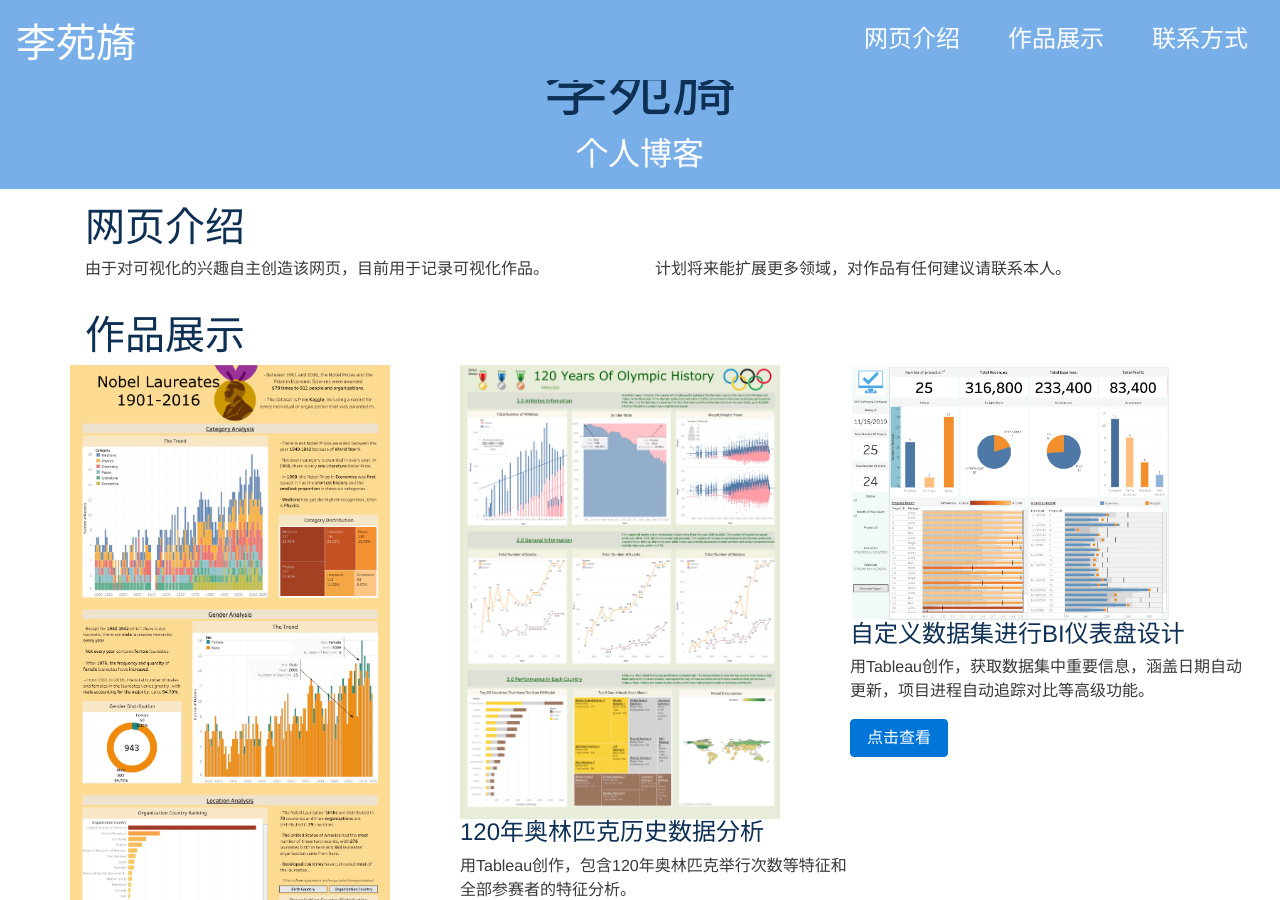
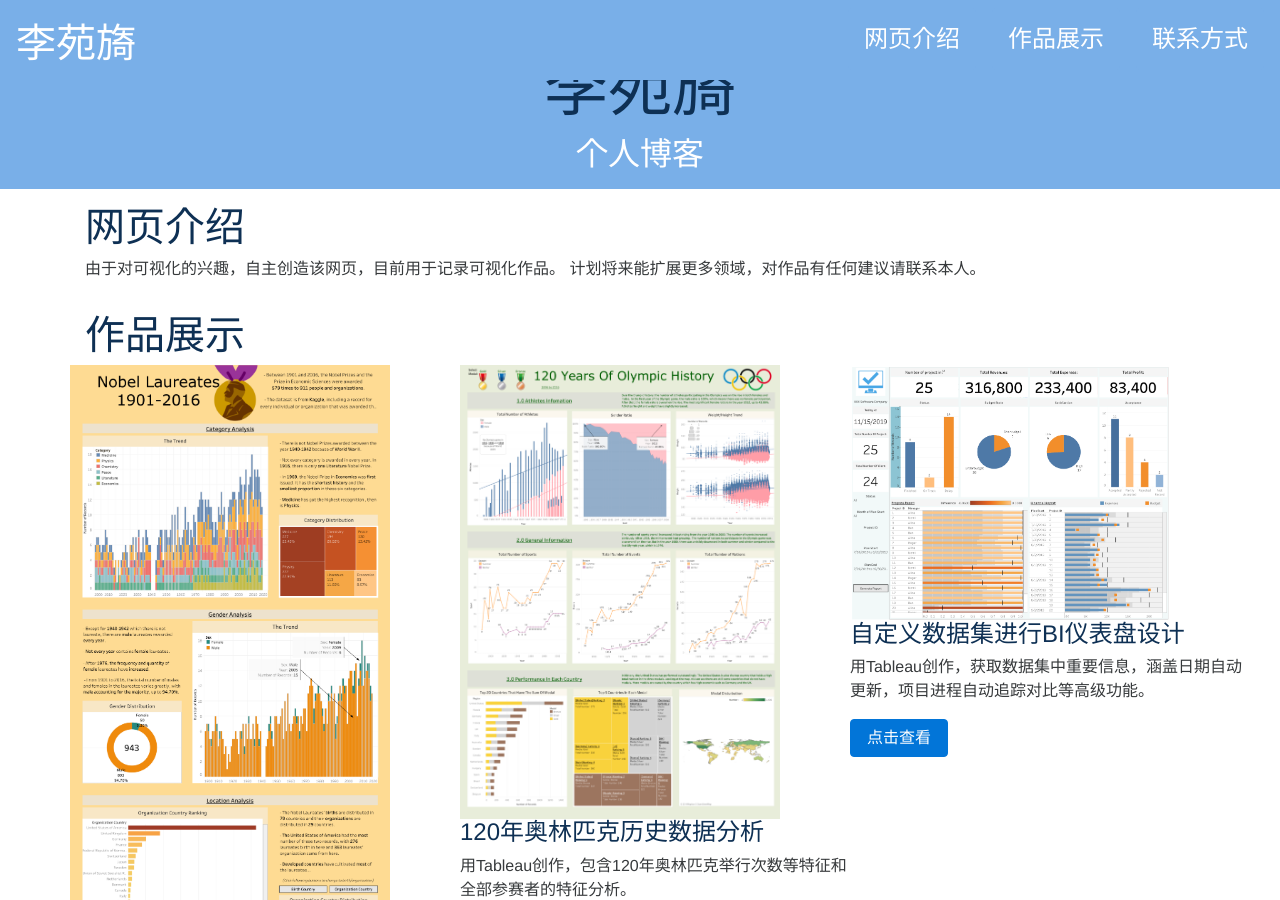
Before and after one commit to portfolio-central/jekyll-instagram-portfolio-theme, a Jekyll site: the page built from index.html, in a window 1280 px wide and 900 px high, scrolled down 397 px. Built offline with Jekyll 4.4.1, drawn with Linux system fonts in a browser that asks for light colours; nearby versions of some CDN libraries.

```diff
--- a/_includes/about.html
+++ b/_includes/about.html
@@ -3,14 +3,9 @@
         <div class="col-md-12">
             <h1>网页介绍</h1>
         </div>
-        <div class="col-sm-12 col-md-6">
+        <div class="col-sm-12">
             <p>
-                由于对可视化的兴趣自主创造该网页，目前用于记录可视化作品。
-            </p>
-        </div>
-        <div class="col-sm-12 col-md-6">
-            <p>
-                计划将来能扩展更多领域，对作品有任何建议请联系本人。
+                由于对可视化的兴趣，自主创造该网页，目前用于记录可视化作品。 计划将来能扩展更多领域，对作品有任何建议请联系本人。
             </p>
         </div>
     </div>
```
